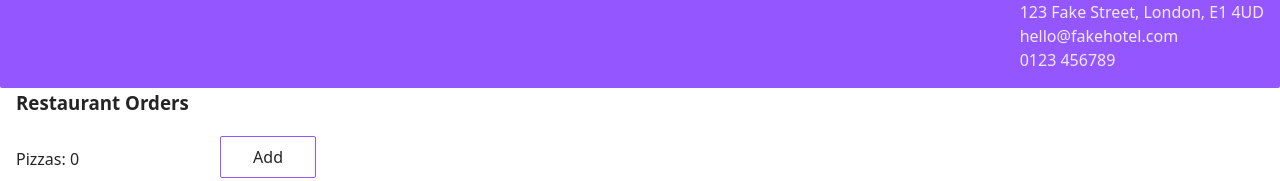
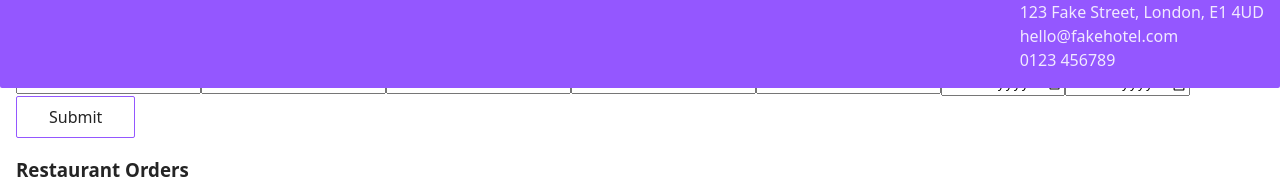
Before and after one commit to CodeYourFuture/React-Module-Project, a React (Vite) app: page / in a window 1280 px wide. Shown: the part 712-893 px from the top of the page. Built offline with nearby package versions, Linux system fonts and the light colour scheme.

Commit message:
Updated according to the AppBookingForm Component

```diff
--- a/src/components/Bookings/Bookings.jsx
+++ b/src/components/Bookings/Bookings.jsx
@@ -2,6 +2,7 @@ import React, { useState } from "react";
 import Search from "../Search/Search";
 import FakeBookings from "../../data/fakeBookings.json";
 import SearchResults from "../SearchResults/SearchResults";
+import AddBookingForm from "./AddBookingForm";
 
 const Bookings = () => {
 
@@ -11,11 +12,16 @@ const Bookings = () => {
     console.info("TO DO!", searchVal);
   };
 
+
+
+
+
   return (
     <main className="bookings">
       <Search search={search} />
 
       <SearchResults results={bookings} />
+      <AddBookingForm bookings={bookings} setBookings={setBookings} />
     </main>
   );
 };
```
